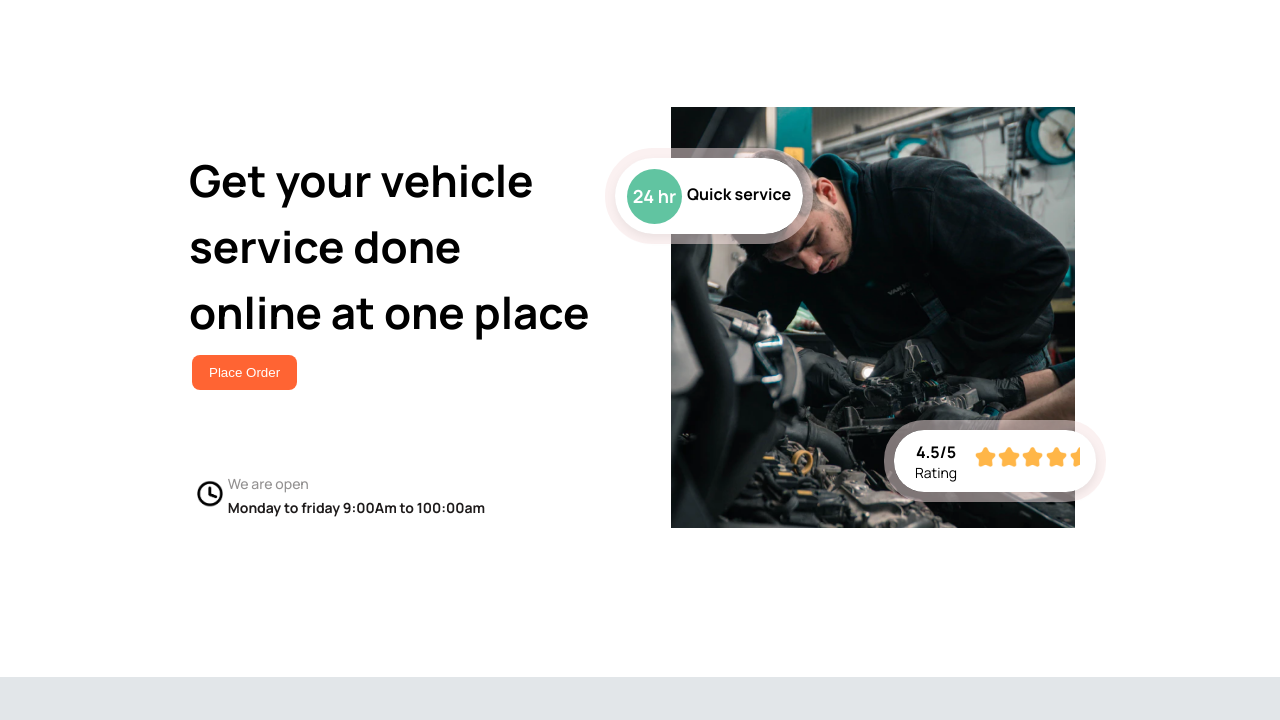
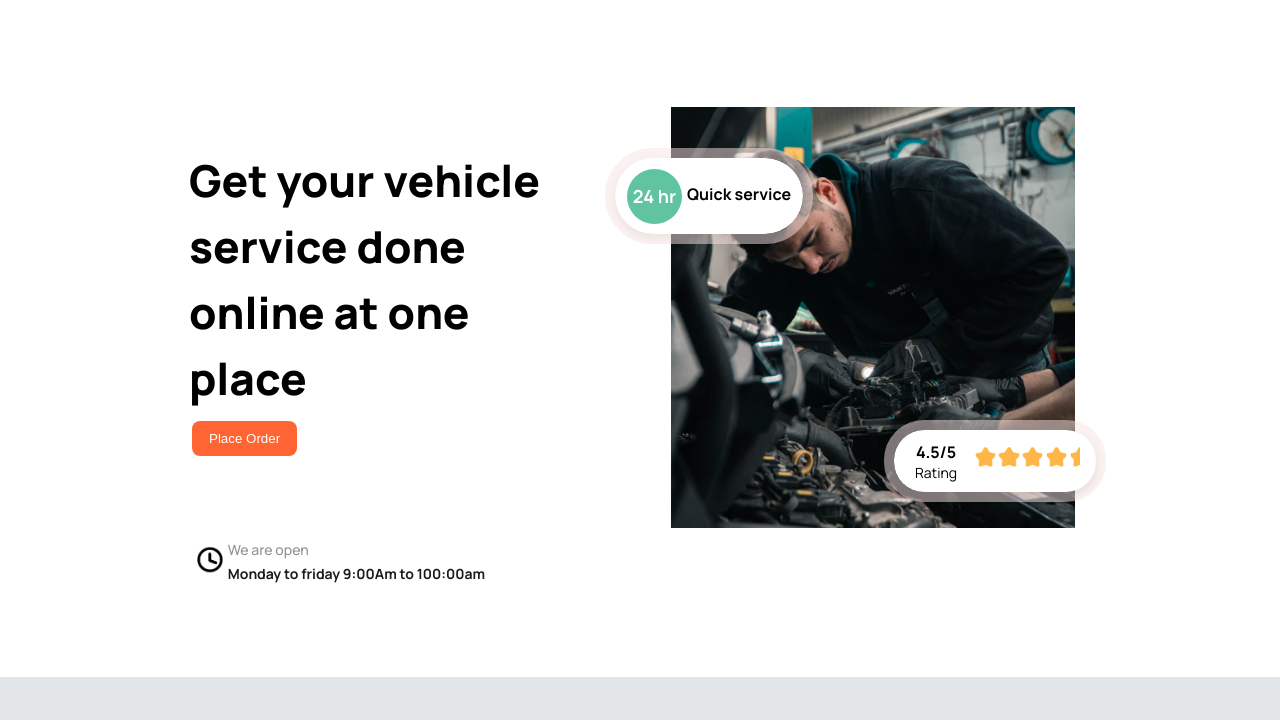
Before and after one commit to PaulNonz/stage3-task4-assignment, a plain HTML site: page index.html in a window 1280 px wide. Shown: the part 80-800 px from the top of the page. Drawn offline with Linux system fonts and the light colour scheme.

Commit message:
Update style.css

```diff
--- a/css/style.css
+++ b/css/style.css
@@ -124,7 +124,7 @@ body .first-section .text-section{
 body .first-section .text-section h1{
     width: 100%;
     font-style: extra-bold;
-    font-weight: 700;
+    font-weight: 800;
     font-size: 42px;
     line-height: 66px;
     letter-spacing: -3%;
@@ -148,7 +148,6 @@ body .first-section .text-section .open-text{
     font-weight: 500;
     line-height: 24px;
     color: #939191;
-    /* padding-top: 9%; */
     margin-left: 8%;
 }
 
@@ -157,7 +156,6 @@ body .first-section .text-section .date-text{
     font-weight: bold;
     line-height: 24px;
     color: #1E1B1B;
-    /* padding-top: 1.25%; */
     margin-left: 8%;
 }
 
@@ -231,7 +229,6 @@ body .first-section .picture-section .text2{
 }
 
 body .first-section .picture-section .contain .text2-part{
-    /* padding-right: -10px; */
     background-color: #ff6433;
     position: absolute;
     bottom: 40px;
```
